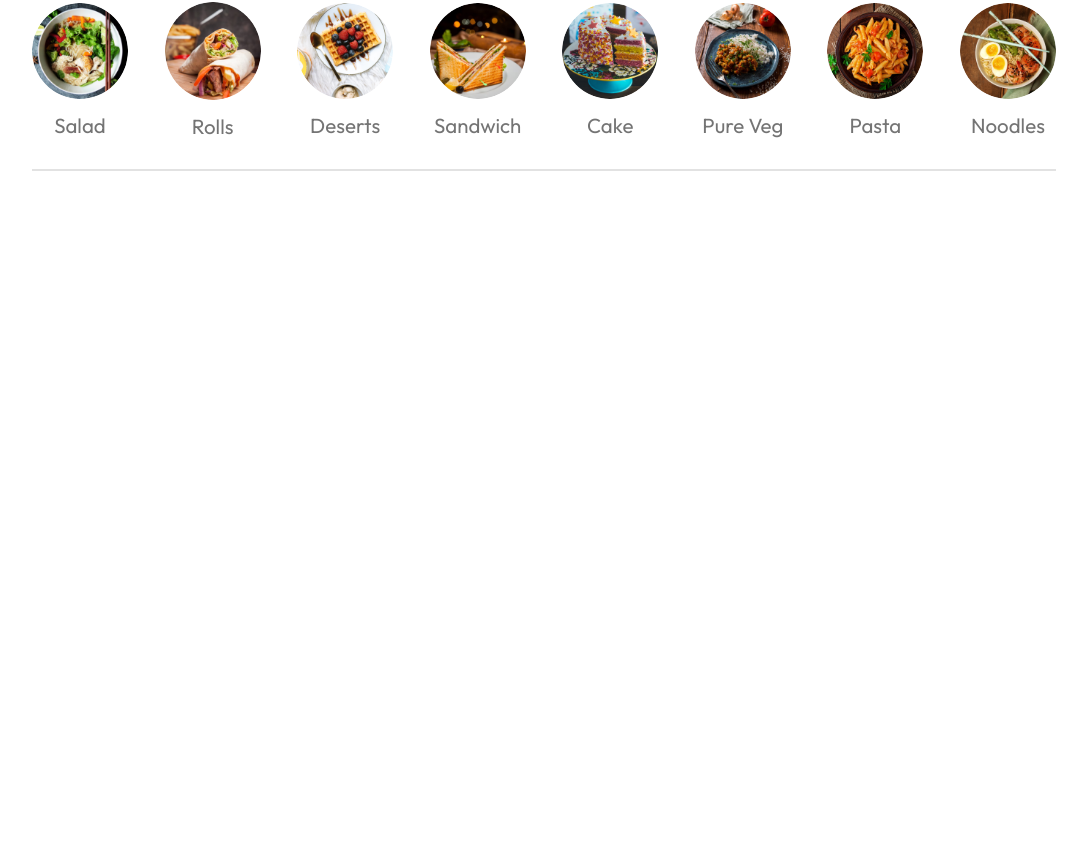
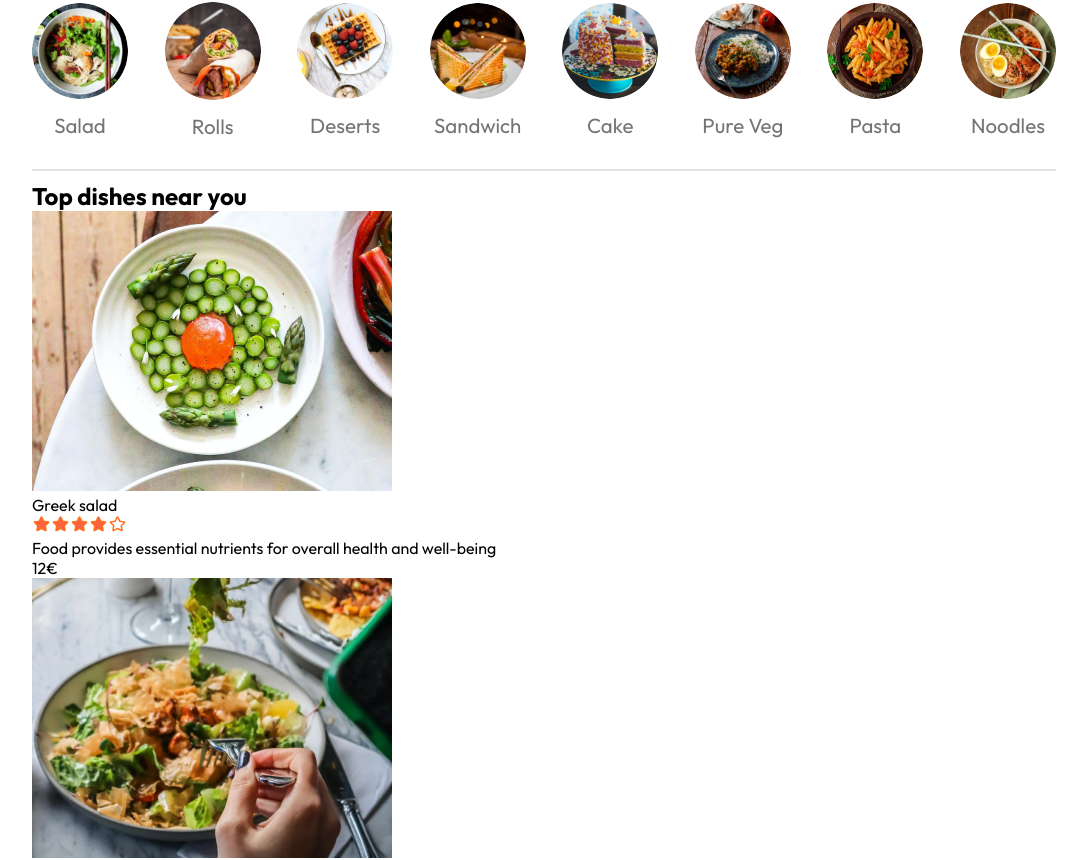
Before and after one commit to FedeAltava/Your-Eats, a React (Vite) app: page / in a window 1280 px wide. Shown: the part 695-1555 px from the top of the page, without its empty margins (96-1183 px from the left). Before the commit the page ends 876 px from the top, so only its background shows below. Built offline with nearby package versions, Linux system fonts and the light colour scheme.

Commit message:
food item with food_list information

```diff
--- a/src/components/foodDisplay/FoodDisplay.jsx
+++ b/src/components/foodDisplay/FoodDisplay.jsx
@@ -2,11 +2,17 @@
 import "./FoodDisplay.css"
 import { useContext } from 'react'
 import {StoreContext} from '../../context/StoreContext'
-function FoodDisplay() {
+import FoodItem from '../foodItem/FoodItem'
+function FoodDisplay({category}) {
     const {food_list} = useContext(StoreContext)
   return (
-    <div>
-
+    <div className='food-display' id='food-display'>
+      <h2>Top dishes near you</h2>
+      <div className="food-display-list">
+        {food_list.map((item,index)=>{
+            return <FoodItem key={index} id={item._id} name={item.name} description={item.description} price={item.price} image={item.image}/>
+        })}
+      </div>
     </div>
   )
 }
--- /dev/null
+++ b/src/components/foodItem/FoodItem.jsx
@@ -0,0 +1,22 @@
+import React from 'react'
+import "./FoodItem.css"
+import { assets } from '../../assets/assets'
+function FoodItem({id, name, price, description, image}) {
+  return (
+    <div className='food-item'>
+        <div className="food-item-img-container">
+            <img className='food-item-image' src={image} alt="" />
+        </div>
+        <div className="food-item-info">
+            <div className="food-item-name-rating">
+                <p>{name}</p>
+                <img src={assets.rating_starts} alt="" />
+            </div>
+            <p className="food-item-description">{description}</p>
+            <p className="food-item-price">{price}€</p>
+        </div>
+    </div>
+  )
+}
+
+export default FoodItem
--- a/src/pages/Home/Home.jsx
+++ b/src/pages/Home/Home.jsx
@@ -2,12 +2,14 @@
 import "./Home.css"
 import Header from '../../components/Header/Header'
 import ExploreMenu from '../../components/ExploreMenu/ExploreMenu'
+import FoodDisplay from '../../components/foodDisplay/FoodDisplay';
 export default function Home() {
   const [category, setCategory] = useState("All");
   return (
     <div>
       <Header />
       <ExploreMenu category={category} setCategory={setCategory}/>
+      <FoodDisplay category={category}/>
     </div>
   )
 }
```
Also changed, not shown: src/components/foodItem/FoodItem.css (added).
